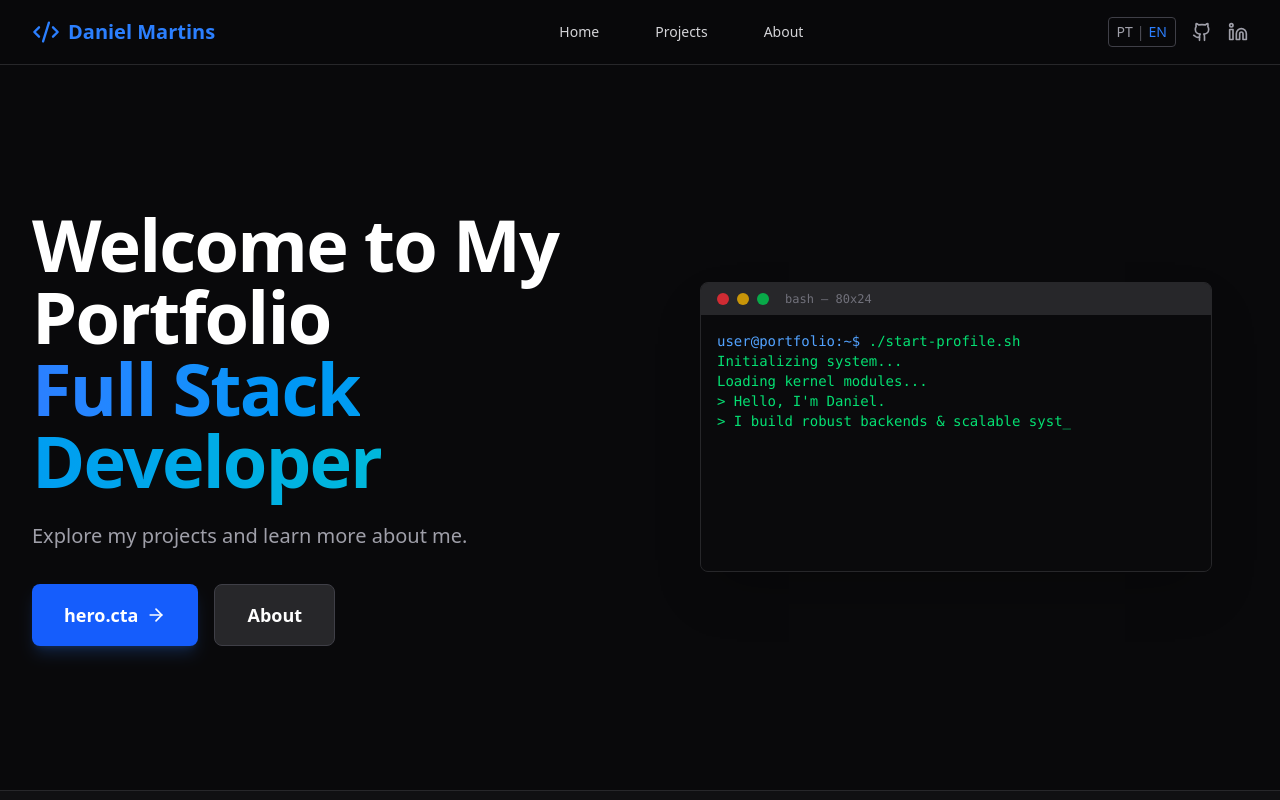
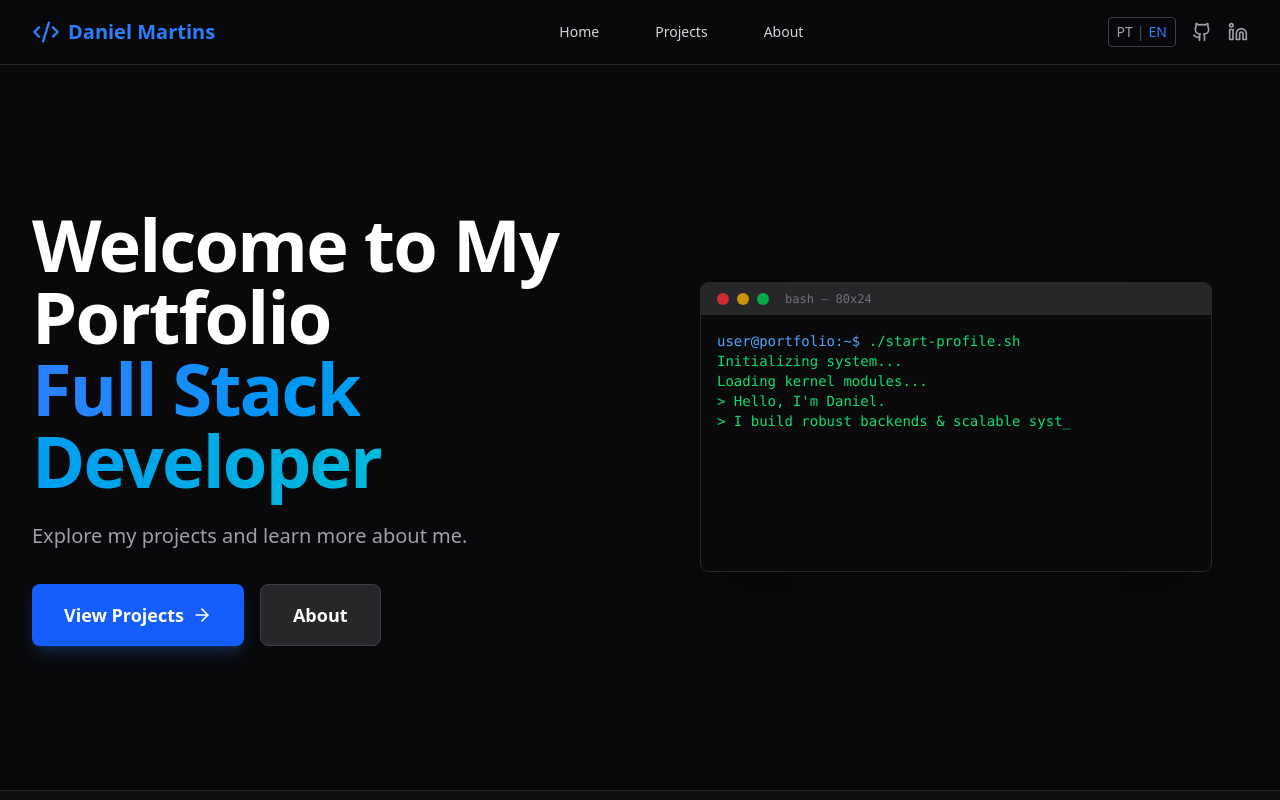
Before and after one commit to Daniel-C-Martins/Portfolio, a React (Vite) app: page / in a window 1280 px wide. Shown: the top 800 px of the page. Built offline with nearby package versions, Linux system fonts and the light colour scheme.

Commit message:
Fix navigation links and update button text for clarity

```diff
--- a/src/pages/Home/Home.tsx
+++ b/src/pages/Home/Home.tsx
@@ -29,14 +29,14 @@ export function Home() {
             </p>
             <div className="flex flex-col sm:flex-row gap-4 justify-center lg:justify-start">
               <button
-                onClick={() => navigate('/projetos')}
+                onClick={() => navigate('/projects')}
                 className="flex items-center justify-center gap-2 bg-blue-600 hover:bg-blue-700 px-8 py-4 rounded-lg font-bold text-lg transition-all hover:scale-105 shadow-lg shadow-blue-500/20"
               >
-                {t('hero.cta')} <ArrowRight size={20} />
+                {t('home.viewProjects')} <ArrowRight size={20} />
               </button>
               <button
-                onClick={() => navigate('/sobre')}
-                className="flex items-center justify-center gap-2 bg-zinc-800 hover:bg-zinc-700 px-8 py-4 rounded-lg font-bold text-lg transition-all border border-zinc-700"
+                onClick={() => navigate('/about')}
+                className="flex items-center just ify-center gap-2 bg-zinc-800 hover:bg-zinc-700 px-8 py-4 rounded-lg font-bold text-lg transition-all border border-zinc-700"
               >
                 {t('navbar.about')}
               </button>
```
